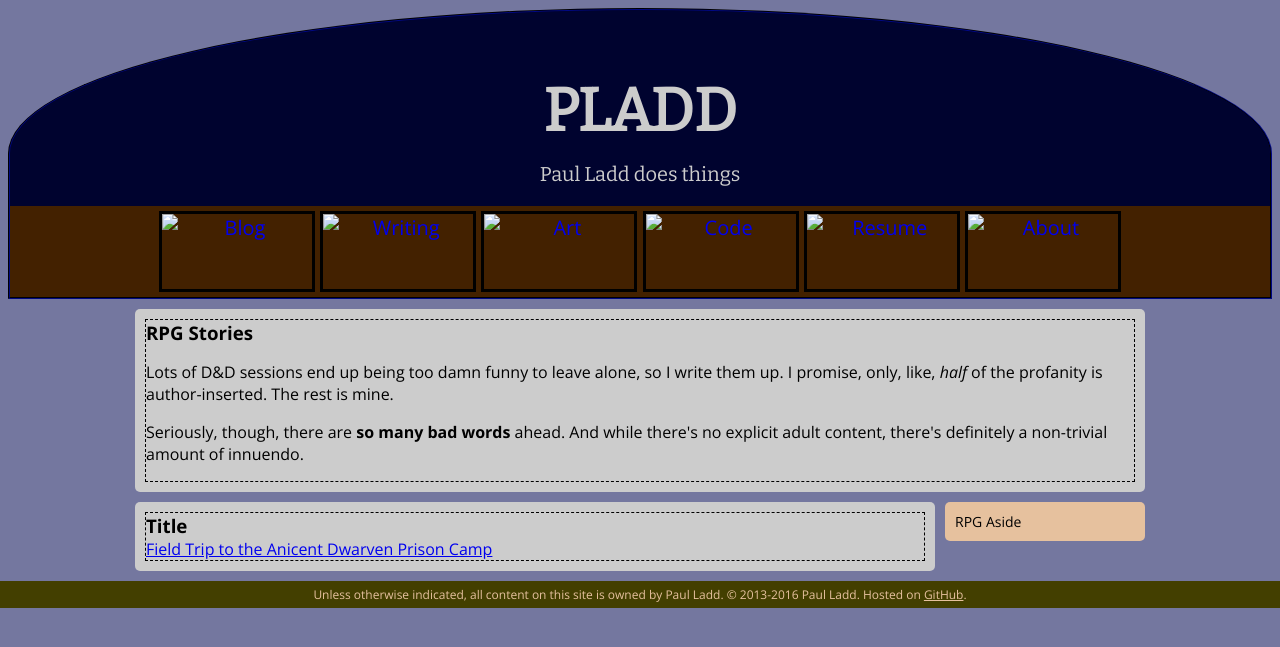
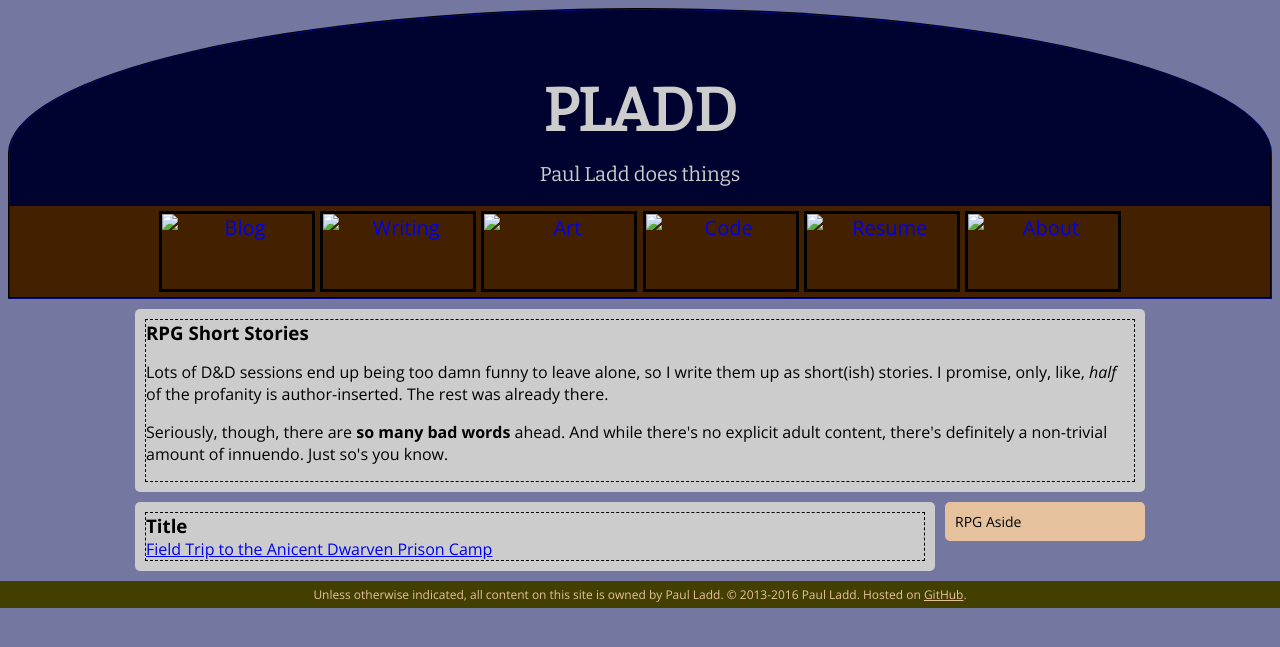
Before and after one commit to itspladd/personal-website-old, a Jekyll site: the page built from writing/rpg_stories/index.html, in a window 1280 px wide. Shown: the top 647 px of the page. Built offline with Jekyll 4.4.1, drawn with Linux system fonts in a browser that asks for light colours.

Commit message:
Intro edits

```diff
--- a/writing/rpg_stories/index.html
+++ b/writing/rpg_stories/index.html
@@ -6,9 +6,9 @@
 
 <section class="fullscreen">
     <article>
-        <h1>RPG Stories</h1>
-        <p>Lots of D&amp;D sessions end up being too damn funny to leave alone, so I write them up. I promise, only, like, <em>half</em> of the profanity is author-inserted. The rest is mine.</p>
-        <p>Seriously, though, there are <strong>so many bad words</strong> ahead. And while there's no explicit adult content, there's definitely a non-trivial amount of innuendo.</p>
+        <h1>RPG Short Stories</h1>
+        <p>Lots of D&amp;D sessions end up being too damn funny to leave alone, so I write them up as short(ish) stories. I promise, only, like, <em>half</em> of the profanity is author-inserted. The rest was already there.</p>
+        <p>Seriously, though, there are <strong>so many bad words</strong> ahead. And while there's no explicit adult content, there's definitely a non-trivial amount of innuendo. Just so's you know.</p>
     </article>
 </section>
 <aside class="sidebar"><p>RPG Aside</p></aside>
```
